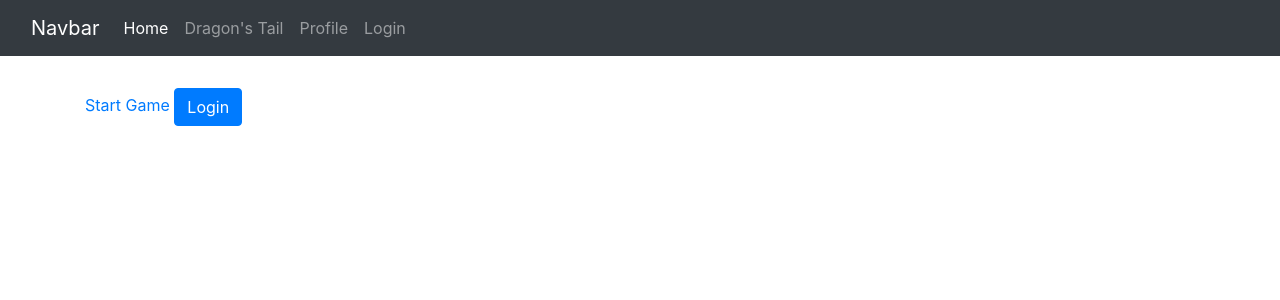
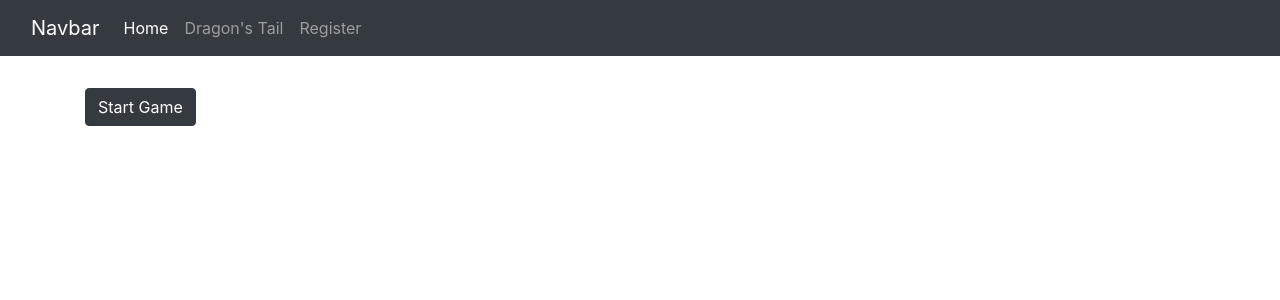
Before and after one commit to Nephilus-notes/capstone-From-the-Dragon-s-Tail, a Django app: page /game in a window 1280 px wide. Shown: the top 300 px of the page. Run offline with Django 4.2, Linux system fonts and the light colour scheme; some libraries are stand-ins or nearby versions.

Commit message:
changed main to index.html and minor cosmetic fixes

```diff
--- a/dragons_tail/game/templates/game.html
+++ b/dragons_tail/game/templates/game.html
@@ -8,8 +8,8 @@
 <target=blank></target>
 <!--Login-->
 <div class="container py-2">
-  <a target="_blank" href="{{ 'game/dragons_tail' }}">Start Game</a>
-    <button class="btn btn-primary" >Login</button>
+  <a class="btn btn-dark" target="_blank" href="{{ 'game/dragons_tail' }}">Start Game</a>
+
 </div>
 
 {% endblock %}
--- a/dragons_tail/game/templates/main/includes/navbar.html.j2
+++ b/dragons_tail/game/templates/main/includes/navbar.html.j2
@@ -8,16 +8,14 @@
         <div class="collapse navbar-collapse" id="navbarNav">
           <ul class="navbar-nav">
             <li class="nav-item">
-              <a class="nav-link active" aria-current="page" href="{{ '/' }}">Home</a>
+              <a class="nav-link active" aria-current="page" href="{% url 'home' %}">Home</a>
             </li>
             <li class="nav-item">
-              <a class="nav-link" href="{{ 'game' }}">Dragon's Tail</a>
+              <a class="nav-link" href="{% url 'game' %}">Dragon's Tail</a>
             </li>
+
             <li class="nav-item">
-              <a class="nav-link" href="{% url 'profile' %}">Profile</a>
-            </li>
-            <li class="nav-item">
-              <a class="nav-link"href="{% url 'login' %}">Login</a>
+              <a class="nav-link"href="{% url 'register' %}">Register</a>
             </li>
           </ul>
         </div>
--- a/dragons_tail/game/views.py
+++ b/dragons_tail/game/views.py
@@ -10,7 +10,7 @@ from .forms import NewUserForm
 
 # Create your views here.
 def home(request):
-    return render(request, 'main.html')
+    return render(request, 'index.html')
 
 @login_required
 def profile(request):
--- a/dragons_tail/requirements.txt
+++ b/dragons_tail/requirements.txt
@@ -1,7 +1,9 @@
 asgiref==3.6.0
 Django==4.1.5
+django-crispy-forms==1.14.0
 django-environ==0.9.0
 jsonpickle==3.0.1
 psycopg2==2.9.5
+pyxel==1.9.10
 sqlparse==0.4.3
 tzdata==2022.7
```
Also changed, not shown: dragons_tail/game/templates/index.html (renamed from dragons_tail/game/templates/main.html).
